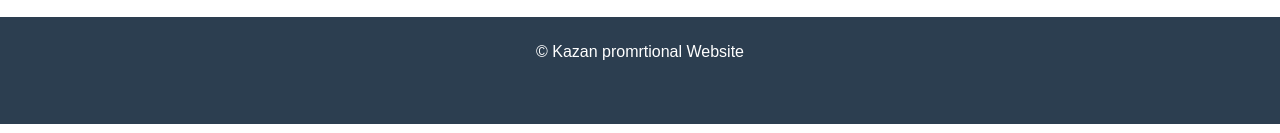
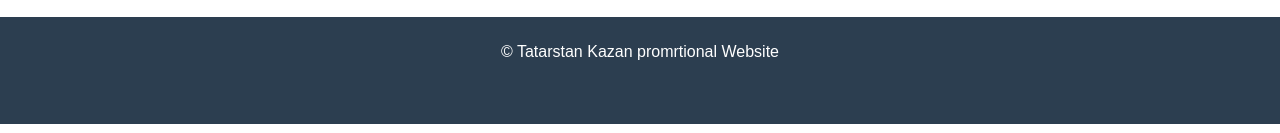
Before and after one commit to kakabayewrejepberdi083-hue/tatarstan-kazan, a plain HTML site: page index.html in a window 1280 px wide. Shown: the part 582-715 px from the top of the page. Drawn offline with Linux system fonts and the light colour scheme.

Commit message:
the following exchange

```diff
--- a/index.html
+++ b/index.html
@@ -57,7 +57,7 @@
 </section>
 
 <footer class="footer">
-    <p>© Kazan promrtional Website</p>
+    <p>© Tatarstan Kazan promrtional Website</p>
 </footer>
 
 </body>
```
